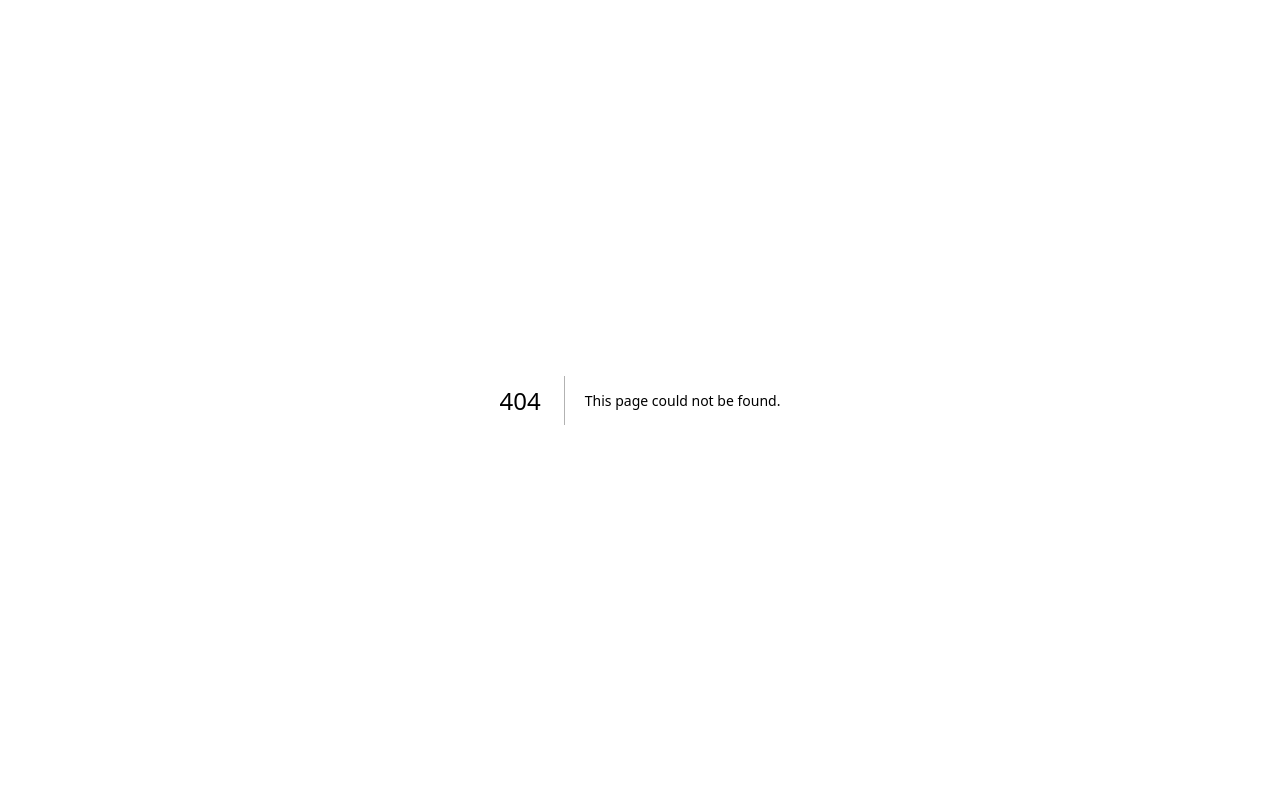
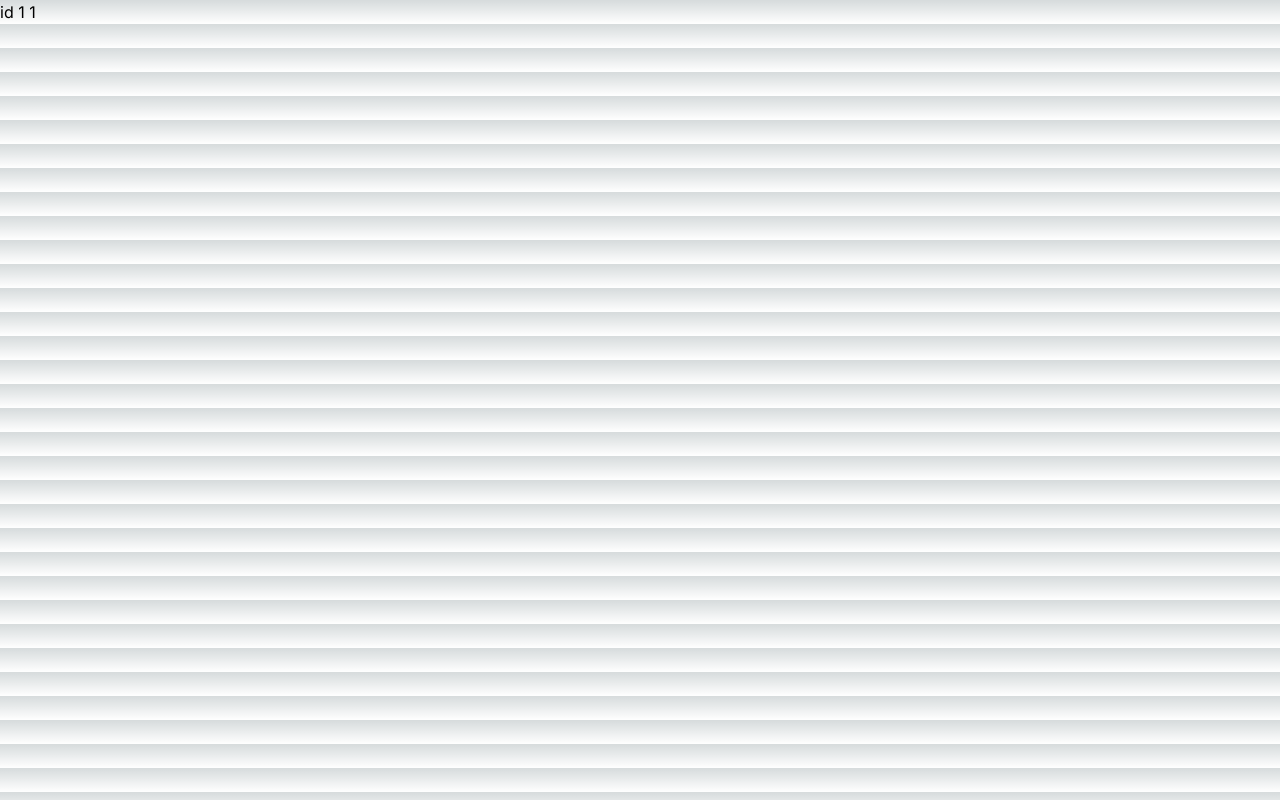
Before and after one commit to simotae14/intro-nextjs-v3-app, a Next.js app: page /docs/1/1 in a window 1280 px wide. Before the commit this address had no page. Built offline with nearby package versions, Linux system fonts and the light colour scheme.

Commit message:
Dynamic Routing example multiple dynamic segments

```diff
--- /dev/null
+++ b/app/docs/[id]/[title]/page.tsx
@@ -0,0 +1,6 @@
+const DocsIdPage = ({ params }: { params: { id: string, title: string } }) => {
+  return (
+    <div>id {params.id} {params.title}</div>
+  );
+};
+export default DocsIdPage;
--- a/app/docs/[id]/page.tsx
+++ /dev/null
@@ -1,6 +0,0 @@
-const DocsIdPage = ({ params }: { params: { id: string } }) => {
-  return (
-    <div>id {params.id}</div>
-  );
-};
-export default DocsIdPage;
```
